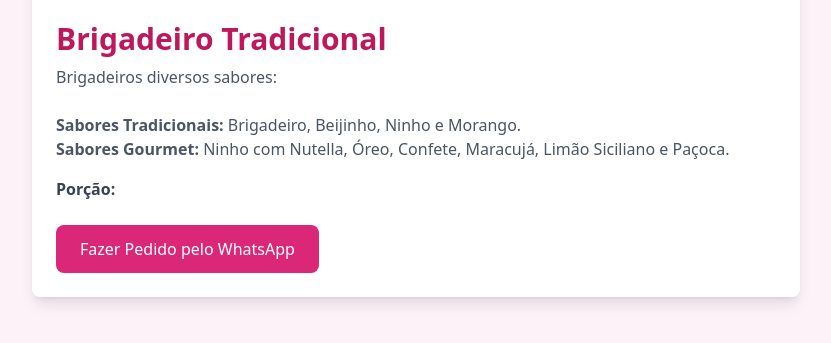
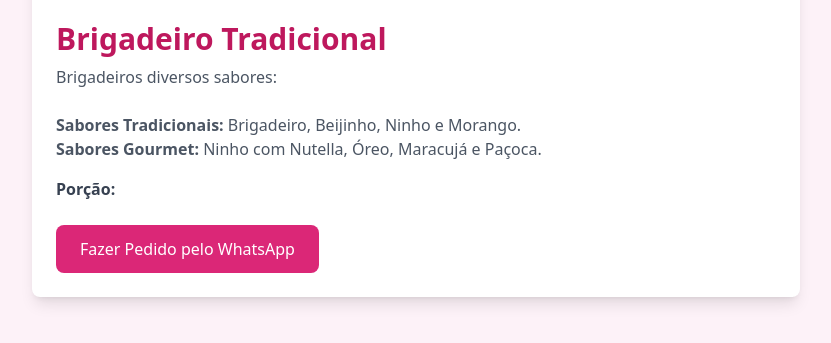
Before and after one commit to KauanGab969/Docuras-da-Lana, a plain HTML site: page sub-sites/brigadeiro.html in a window 1280 px wide. Shown: the part 307-650 px from the top of the page, without its empty margins (224-1055 px from the left). Drawn offline with nearby package versions, Linux system fonts and the light colour scheme.

Commit message:
Ajustando Sabores Brigadeiro

```diff
--- a/sub-sites/brigadeiro.html
+++ b/sub-sites/brigadeiro.html
@@ -17,7 +17,7 @@
                 Brigadeiros diversos sabores:<br>
                 <br>
                 <strong>Sabores Tradicionais:</strong> Brigadeiro, Beijinho, Ninho e Morango. <br>
-                <strong>Sabores Gourmet:</strong> Ninho com Nutella, Óreo, Confete, Maracujá, Limão Siciliano e Paçoca. <br>
+                <strong>Sabores Gourmet:</strong> Ninho com Nutella, Óreo, Maracujá e Paçoca. <br>
             </p>
             <p class="mb-6 text-gray-700"><strong>Porção:</strong> </p>
 
```
